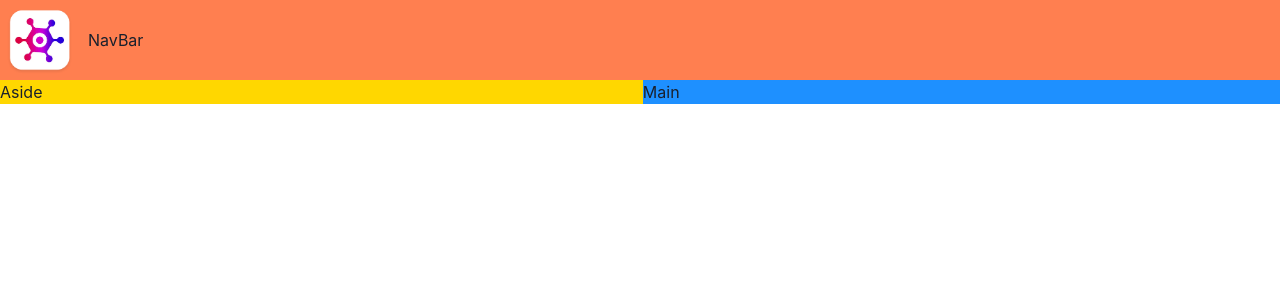
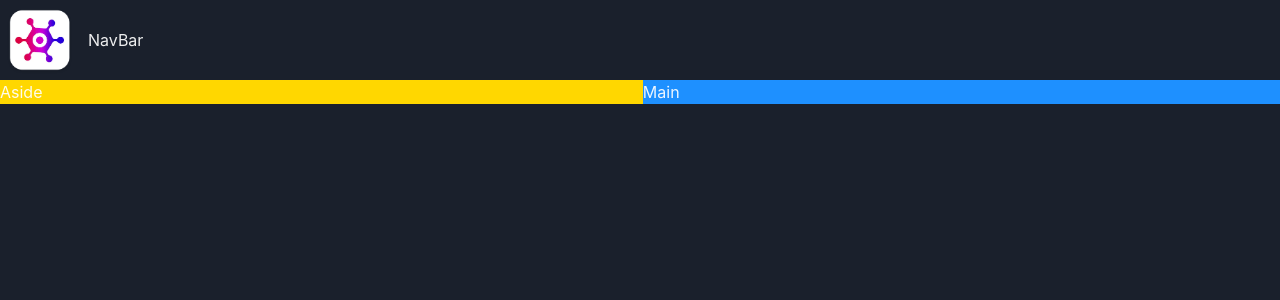
Before and after one commit to toob2/game-hub, a React (Vite) app: page / in a window 1280 px wide. Shown: the top 300 px of the page. Built offline with nearby package versions, Linux system fonts and the light colour scheme.

Commit message:
dark mode

```diff
--- a/src/App.tsx
+++ b/src/App.tsx
@@ -10,7 +10,7 @@
           lg: `"nav nav" "aside main"`, // > 1024px
         }}
       >
-        <GridItem area="nav" bg="coral">
+        <GridItem area="nav">
           <NavBar />
         </GridItem>
         <Show above="lg">
--- a/src/main.tsx
+++ b/src/main.tsx
@@ -1,13 +1,16 @@
 import React from "react";
 import ReactDOM from "react-dom/client";
-import { ChakraProvider } from "@chakra-ui/react";
+import { ChakraProvider, ColorModeScript } from "@chakra-ui/react";
 
 import App from "./App.tsx";
+import theme from "./theme";
+
 import "./index.css";
 
 ReactDOM.createRoot(document.getElementById("root")!).render(
   <React.StrictMode>
-    <ChakraProvider>
+    <ChakraProvider theme={theme}>
+      <ColorModeScript initialColorMode={theme.config.initialColorMode} />
       <App />
     </ChakraProvider>
   </React.StrictMode>
--- /dev/null
+++ b/src/theme.ts
@@ -0,0 +1,9 @@
+import { extendTheme, ThemeConfig } from "@chakra-ui/react";
+
+export const config: ThemeConfig = {
+  initialColorMode: "dark",
+};
+
+const theme = extendTheme({ config });
+
+export default theme;
```
